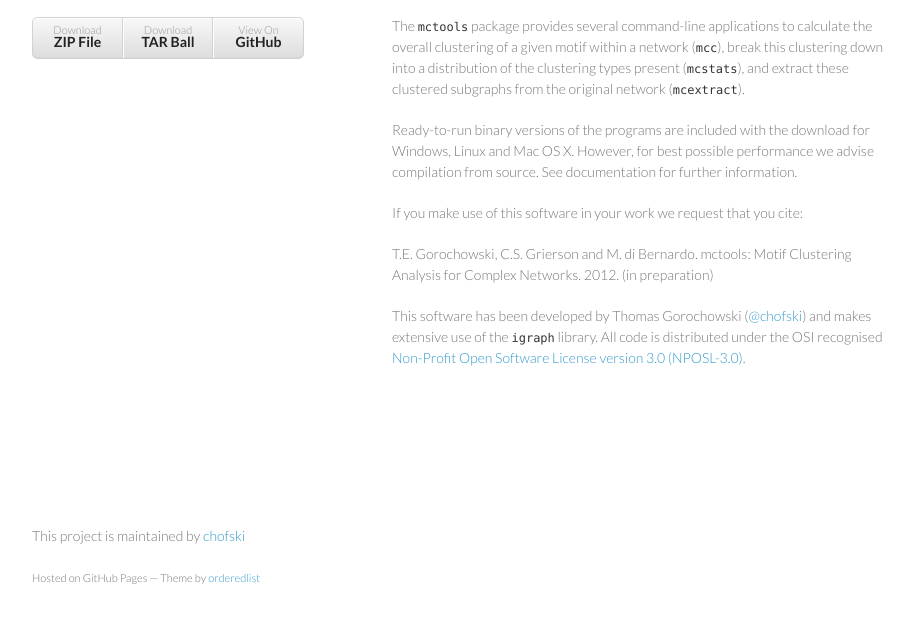
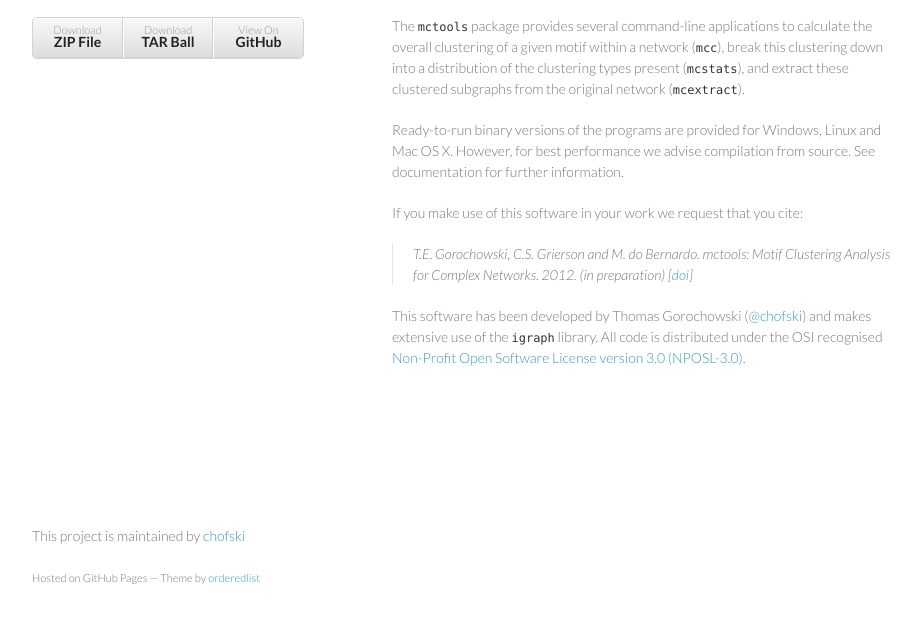
Before and after one commit to BiocomputeLab/mctools, a plain HTML site: page index.html in a window 1280 px wide. Shown: the part 143-766 px from the top of the page, without its empty margins (178-1099 px from the left). Drawn offline with Linux system fonts and the light colour scheme.

```diff
--- a/index.html
+++ b/index.html
@@ -34,11 +34,13 @@
 
 <p>The <code>mctools</code> package provides several command-line applications to calculate the overall clustering of a given motif within a network (<code>mcc</code>), break this clustering down into a distribution of the clustering types present (<code>mcstats</code>), and extract these clustered subgraphs from the original network (<code>mcextract</code>).</p>
 
-<p>Ready-to-run binary versions of the programs are included with the download for Windows, Linux and Mac OS X. However, for best possible performance we advise compilation from source. See documentation for further information.</p>
+<p>Ready-to-run binary versions of the programs are provided for Windows, Linux and Mac OS X. However, for best performance we advise compilation from source. See documentation for further information.</p>
 
 <p>If you make use of this software in your work we request that you cite:</p>
 
-<p>T.E. Gorochowski, C.S. Grierson and M. di Bernardo. mctools: Motif Clustering Analysis for Complex Networks. 2012. (in preparation)</p>
+<blockquote>
+<p>T.E. Gorochowski, C.S. Grierson and M. do Bernardo. mctools: Motif Clustering Analysis for Complex Networks. 2012. (in preparation) [<a href="http://chofski.github.com/mctools/">doi</a>]</p>
+</blockquote>
 
 <p>This software has been developed by Thomas Gorochowski (<a href="https://github.com/chofski" class="user-mention">@chofski</a>) and makes extensive use of the <a href="http://igraph.sf.net"><code>igraph</code></a> library. All code is distributed under the OSI recognised <a href="http://www.opensource.org/licenses/NOSL3.0">Non-Profit Open Software License version 3.0 (NPOSL-3.0)</a>.</p>
       </section>
--- a/params.json
+++ b/params.json
@@ -1 +1 @@
-{"body":"### Motif Clustering Tools for Complex Networks\r\n\r\nNetwork motifs have been proposed as possible building blocks for complex networks. \r\n\r\nThe `mctools` package provides several command-line applications to calculate the overall clustering of a given motif within a network (`mcc`), break this clustering down into a distribution of the clustering types present (`mcstats`), and extract these clustered subgraphs from the original network (`mcextract`).\r\n\r\nReady-to-run binary versions of the programs are included with the download for Windows, Linux and Mac OS X. However, for best possible performance we advise compilation from source. See documentation for further information.\r\n\r\nIf you make use of this software in your work we request that you cite:\r\n\r\nT.E. Gorochowski, C.S. Grierson and M. di Bernardo. mctools: Motif Clustering Analysis for Complex Networks. 2012. (in preparation)\r\n\r\nThis software has been developed by Thomas Gorochowski (@chofski) and makes extensive use of the [`igraph`](http://igraph.sf.net) library. All code is distributed under the OSI recognised [Non-Profit Open Software License version 3.0 (NPOSL-3.0)](http://www.opensource.org/licenses/NOSL3.0).","tagline":"","google":"UA-17941938-6","note":"Don't delete this file! It's used internally to help with page regeneration.","name":"mctools"}
+{"tagline":"","note":"Don't delete this file! It's used internally to help with page regeneration.","body":"### Motif Clustering Tools for Complex Networks\r\n\r\nNetwork motifs have been proposed as possible building blocks for complex networks. \r\n\r\nThe `mctools` package provides several command-line applications to calculate the overall clustering of a given motif within a network (`mcc`), break this clustering down into a distribution of the clustering types present (`mcstats`), and extract these clustered subgraphs from the original network (`mcextract`).\r\n\r\nReady-to-run binary versions of the programs are provided for Windows, Linux and Mac OS X. However, for best performance we advise compilation from source. See documentation for further information.\r\n\r\nIf you make use of this software in your work we request that you cite:\r\n\r\n>T.E. Gorochowski, C.S. Grierson and M. do Bernardo. mctools: Motif Clustering Analysis for Complex Networks. 2012. (in preparation) [[doi](http://chofski.github.com/mctools/)]\r\n\r\nThis software has been developed by Thomas Gorochowski (@chofski) and makes extensive use of the [`igraph`](http://igraph.sf.net) library. All code is distributed under the OSI recognised [Non-Profit Open Software License version 3.0 (NPOSL-3.0)](http://www.opensource.org/licenses/NOSL3.0).","name":"mctools","google":"UA-17941938-6"}
```
